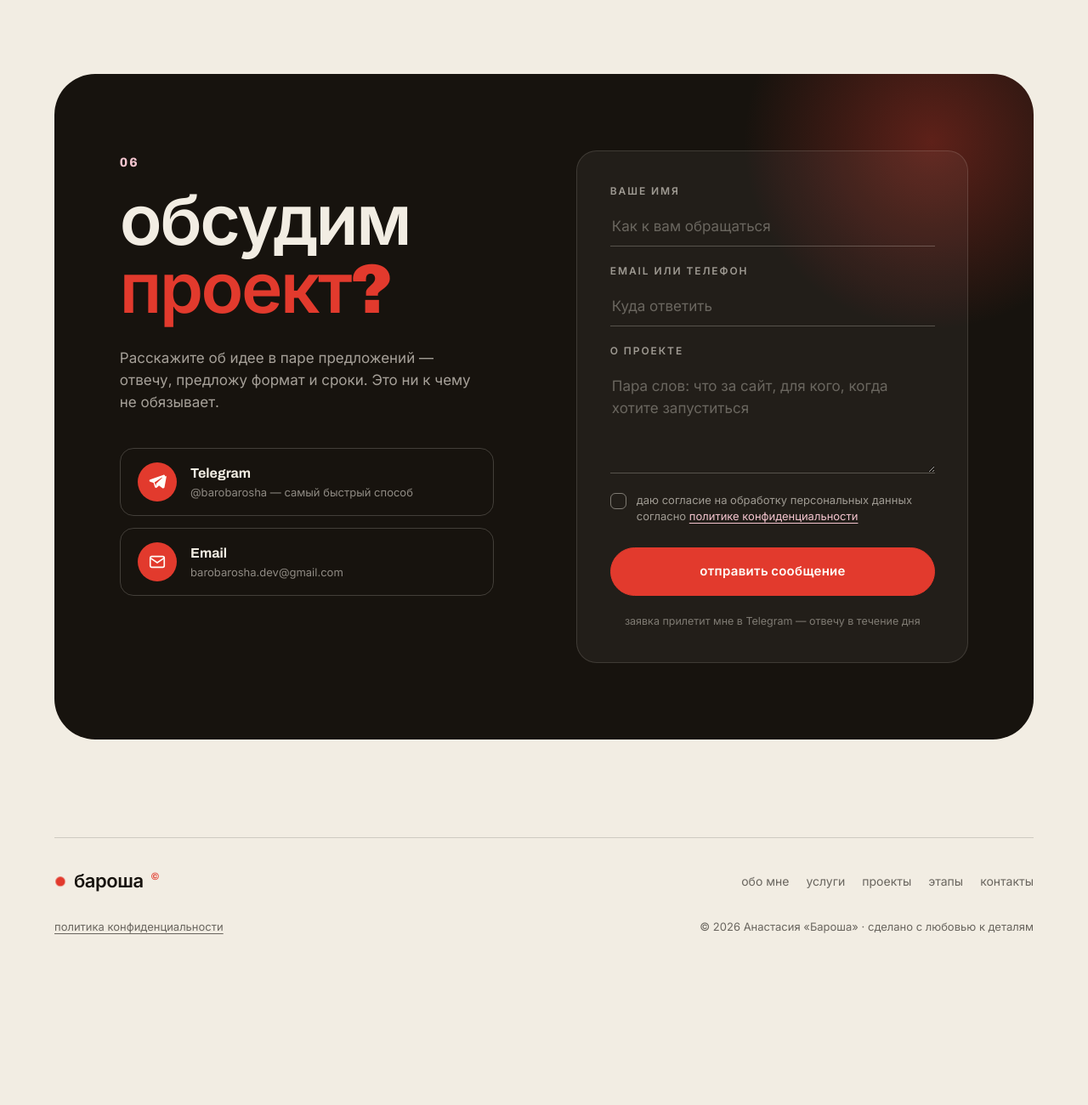
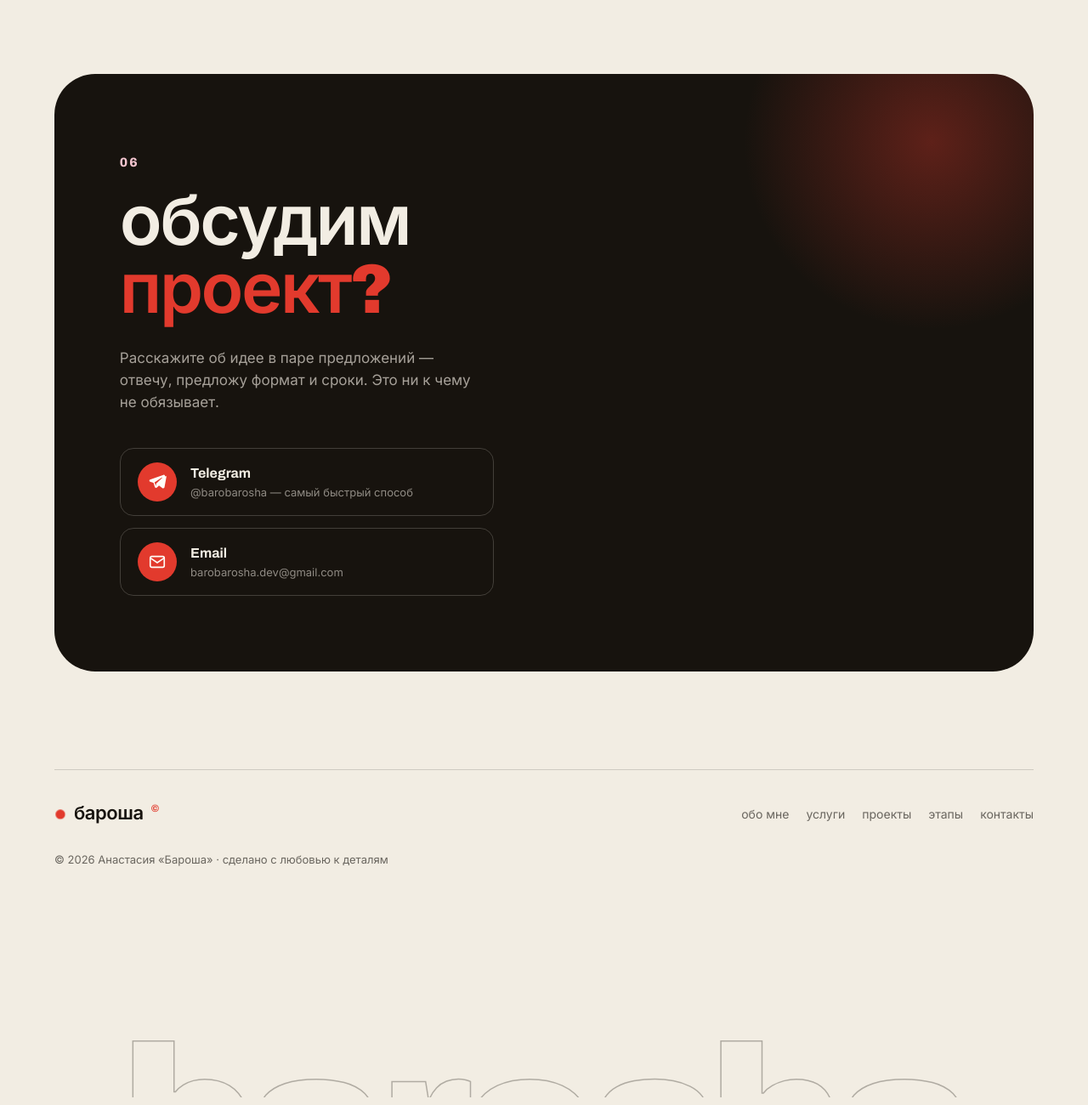
Before and after one commit to barobarosha/barosha.dev, a plain HTML site: page index.html in a window 1280 px wide. Shown: the part 6309-7609 px from the top of the page at 85% size. Drawn offline with nearby package versions, Linux system fonts and the light colour scheme.

Commit message:
Скрытие формы и политики

```diff
--- a/index.html
+++ b/index.html
@@ -388,7 +388,7 @@
             </a>
           </div>
         </div>
-        <form class="contact-form" id="contactForm" data-reveal novalidate>
+        <!-- Форма <form class="contact-form" id="contactForm" data-reveal novalidate>
           <div class="contact-form__field">
             <label for="fName">ваше имя</label>
             <input type="text" id="fName" name="name" placeholder="Как к вам обращаться" required autocomplete="name">
@@ -408,7 +408,7 @@
           </label>
           <button type="submit" class="btn btn--solid btn--red magnetic contact-form__submit" id="formSubmit">отправить сообщение</button>
           <p class="contact-form__note" id="formNote">заявка прилетит мне в Telegram — отвечу в течение дня</p>
-        </form>
+        </form> -->
       </div>
     </section>
 
@@ -426,7 +426,7 @@
         <a href="#contacts" class="magnetic">контакты</a>
       </nav>
       <div class="footer__meta">
-        <a href="privacy.html" class="footer__policy magnetic">политика конфиденциальности</a>
+        <!-- <a href="privacy.html" class="footer__policy magnetic">политика конфиденциальности</a>-->
         <span>© 2026 Анастасия «Бароша» · сделано с любовью к деталям</span>
       </div>
     </div>
```
